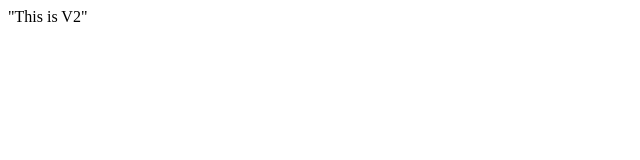
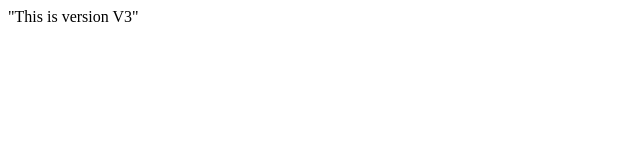
Before and after one commit to mayurkam/myrepo, a plain HTML site: page index01.html in a window 1280 px wide. Shown: the full height of the page, 0-640 px from the left. Drawn offline with Linux system fonts and the light colour scheme.

Commit message:
This is version V3

```diff
--- a/index01.html
+++ b/index01.html
@@ -8,7 +8,7 @@
 </head>
 
 <body>
-    "This is V2"
+    "This is version V3"
 </body>
 
 </html>
```
